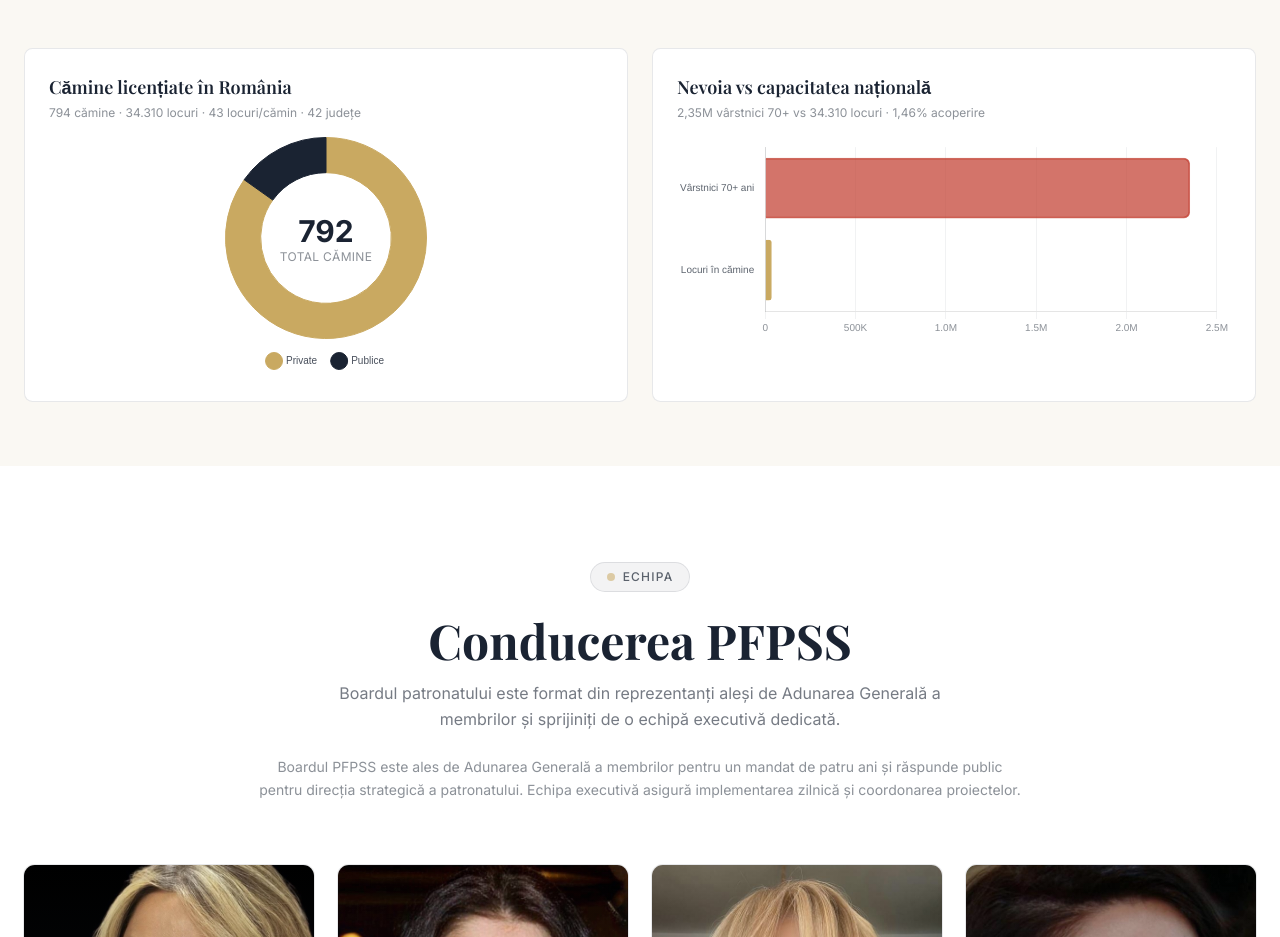
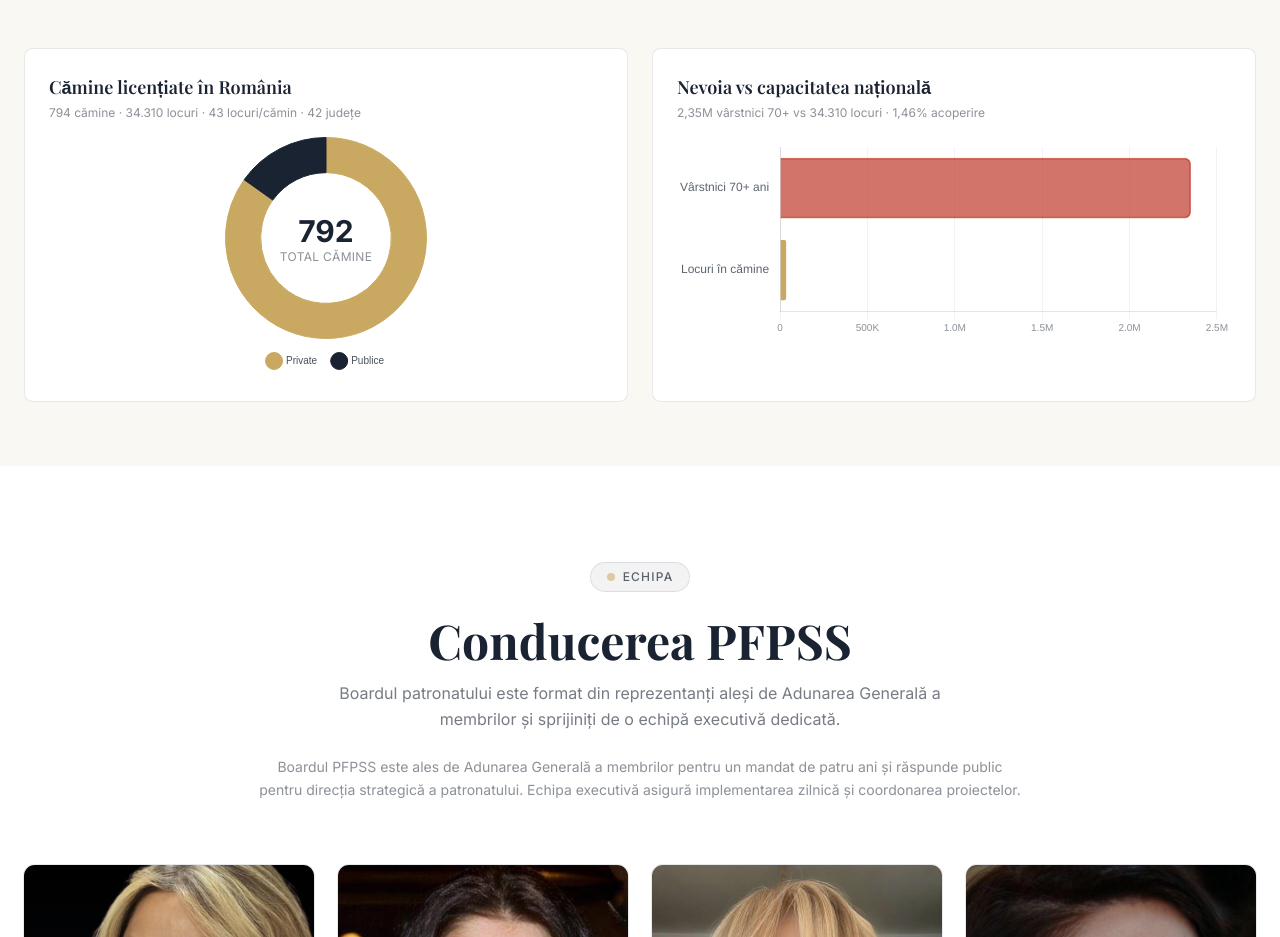
Before and after one commit to policolor-website/pfpss, a Next.js app: page /despre in a window 1280 px wide. Shown: the part 3480-4417 px from the top of the page. Built offline with nearby package versions, Linux system fonts and the light colour scheme; a web font is replaced by a local one.

Commit message:
Fix type error in gap-analysis-chart: font-weight medium -> normal

```diff
--- a/src/components/charts/gap-analysis-chart.tsx
+++ b/src/components/charts/gap-analysis-chart.tsx
@@ -84,7 +84,7 @@ export function GapAnalysisChart() {
         grid: { display: false },
         ticks: {
           color: "rgba(26, 35, 50, 0.7)",
-          font: { size: 12, weight: "medium" as const },
+          font: { size: 12, weight: "normal" as const },
         },
       },
     },
```
